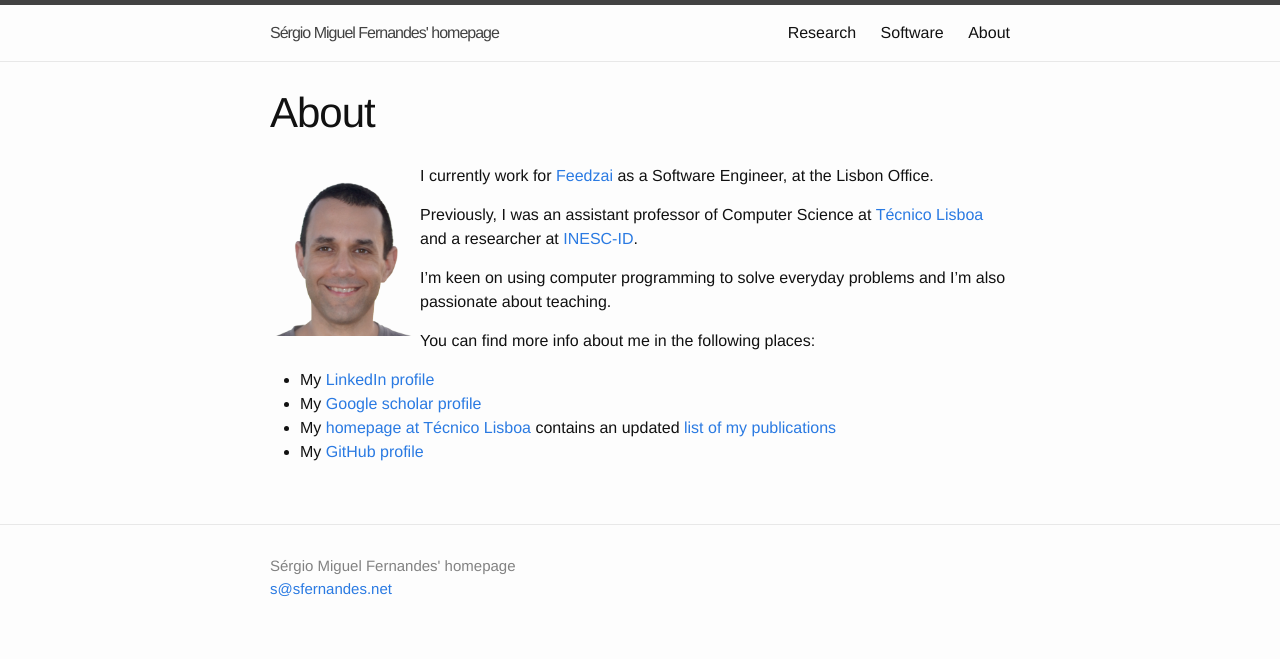
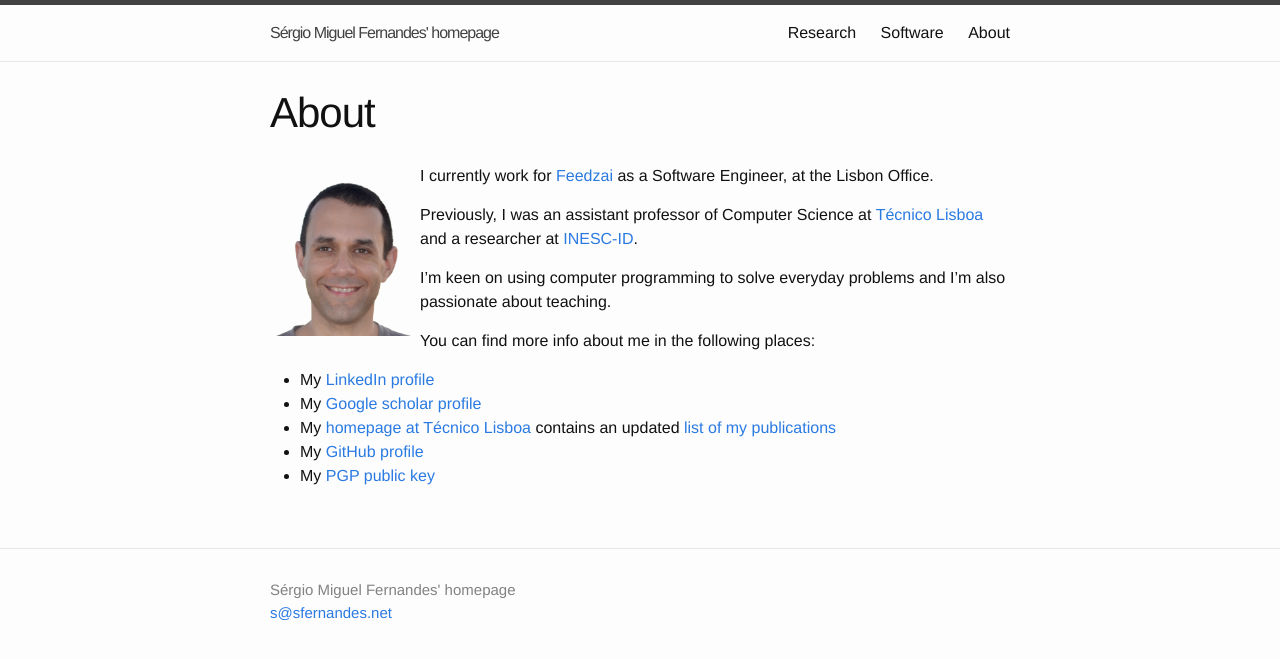
Before and after one commit to smmf/smmf.github.com, a Jekyll site: the page built from about.md, in a window 1280 px wide. Shown: the top 659 px of the page. Built offline with Jekyll 4.4.1, drawn with Linux system fonts in a browser that asks for light colours.

Commit message:
Add PGP public key

```diff
--- a/about.md
+++ b/about.md
@@ -26,6 +26,7 @@ You can find more info about me in the following places:
 * My [homepage at Técnico Lisboa][my-IST-homepage] contains an updated [list of
   my publications][my-IST-publications]
 * My [GitHub profile][my-GitHub]
+* My [PGP public key][PGP-key]
 
 [Feedzai]: http://www.feedzai.com
 [GoogleScholar]: http://scholar.google.com/citations?user=VR4qbCIAAAAJ
@@ -36,3 +37,4 @@ You can find more info about me in the following places:
 [my-GitHub]: https://github.com/smmf
 [my-IST-homepage]: https://fenix.tecnico.ulisboa.pt/homepage/ist14264
 [my-IST-publications]: https://sotis.tecnico.ulisboa.pt/sotis-ui/?#researcher/ist14264
+[PGP-key]:  {{ site.baseurl }}/permalinks/SergioFernandes.asc
```
Also changed, not shown: 1 other file.
